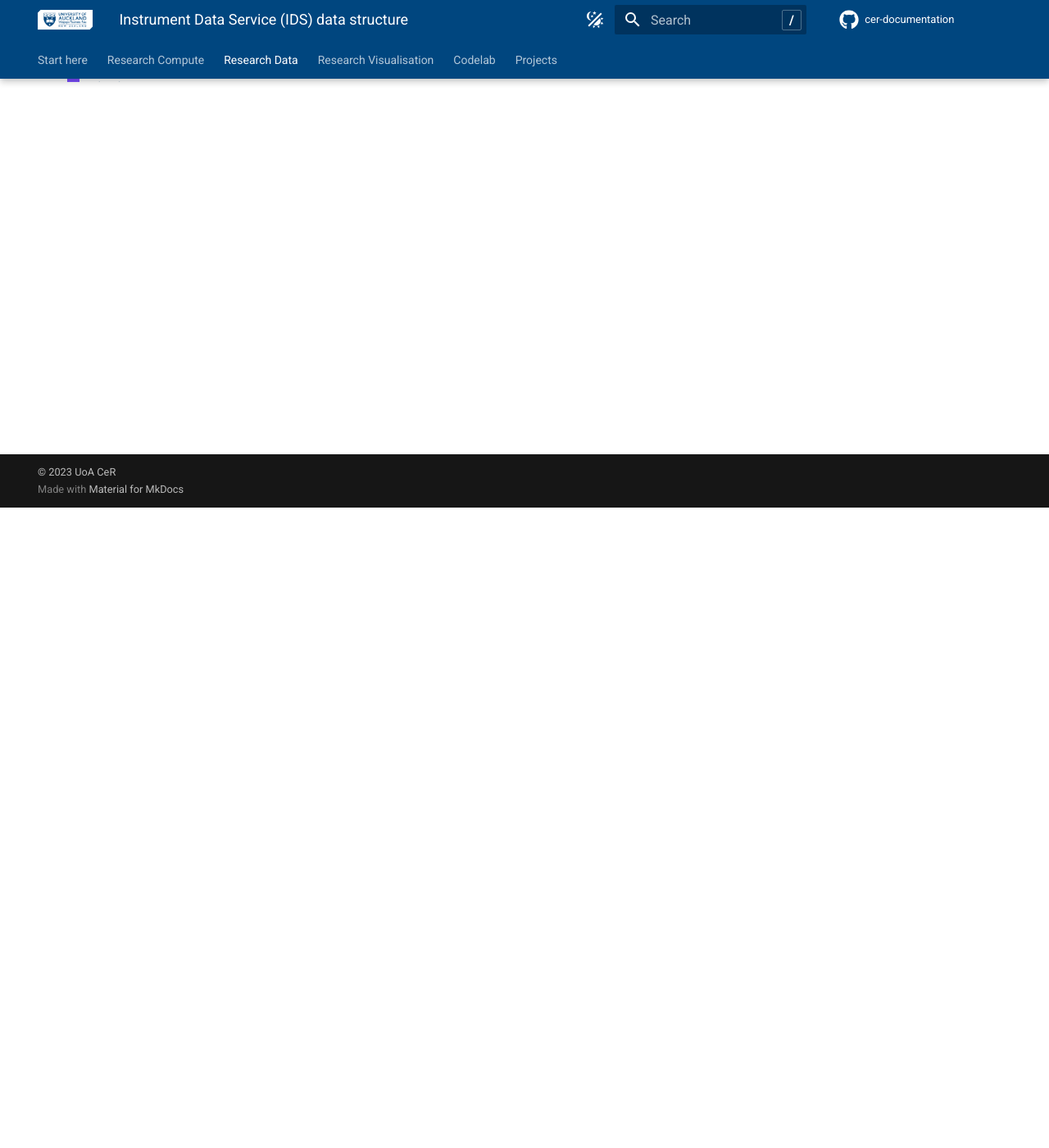
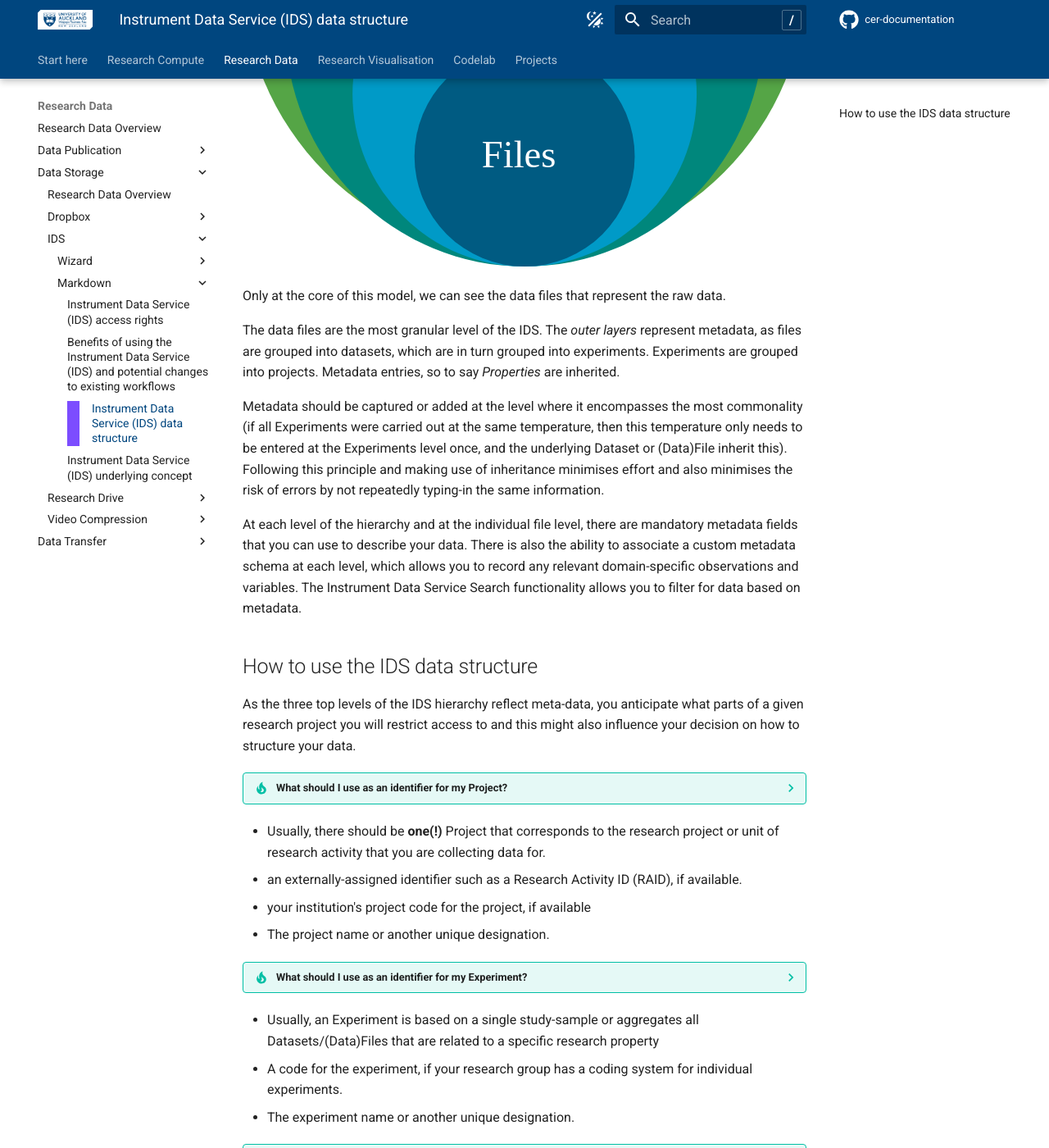
Before and after one commit to UoA-eResearch/cer-documentation, an MkDocs documentation site: the page built from docs/Research Data/Data Storage/IDS/markdown/structure.md, in a window 1280 px wide and 1400 px high, scrolled down 781 px. Shown: the whole window at 82% size. Built offline with MkDocs 1.6.1 and Material for MkDocs 9.7.7, drawn with Linux system fonts in a browser that asks for light colours; comment, search, counter and statistics services are not loaded; some of the changed text lies outside the part shown.

Commit message:
edit content by collating different sources into this

```diff
--- a/docs/Research Data/Data Storage/IDS/markdown/structure.md
+++ b/docs/Research Data/Data Storage/IDS/markdown/structure.md
@@ -7,12 +7,54 @@
 
 # Data Structure
 
-ONION MODEL
-show and tell why it is the way it is/the underlying idea
 
-## PEDD
 
+The IDS is based on a hierarchical structure that is used to organise data, especially meta-data, so data about the data (with more information to be found [here](https://research-hub.auckland.ac.nz/guide-to-managing-research-data/organising-and-describing-data/what-is-metadata-in-research-data-management))
+
+The four levels of the IDS are:
 - Project
 - Experiment
 - Dataset
-- Datafile
+- (Data)File
+
+The first letters of these form the acronym PEDD. The following diagram shows the hierarchy and examples per level:
+
+![Onion model](/cer-documentation/Research Data/Data Storage/IDS/assets/OnionModel.svg)
+
+Only at the core of this model, we can see the data files that represent the raw data.
+
+The data files are the most granular level of the IDS. The *outer layers* represent metadata, as files are grouped into datasets, which are in turn grouped into experiments. Experiments are grouped into projects. Metadata entries, so to say *Properties* are inherited.
+
+Metadata should be captured or added at the level where it encompasses the most commonality (if all Experiments were carried out at the same temperature, then this temperature only needs to be entered at the Experiments level once, and the underlying Dataset or (Data)File inherit this). Following this principle and making use of inheritance minimises effort and also minimises the risk of errors by not repeatedly typing-in the same information.
+
+<!-- following paragraph adapted from IDW Tutorial written by Noel -->
+At each level of the hierarchy and at the individual file level, there are mandatory metadata fields that you can use to describe your data. There is also the ability to associate a custom metadata schema at each level, which allows you to record any relevant domain-specific observations and variables. The Instrument Data Service Search functionality allows you to filter for data based on metadata.
+
+ <!-- following workflow description is adapted from IDW Tutorial written by Noel -->
+## How to use the IDS data structure
+
+As the three top levels of the IDS hierarchy reflect meta-data, you anticipate what parts of a given research project you will restrict access to and this might also influence your decision on how to structure your data.
+
+??? tip "What should I use as an identifier for my Project?"
+  - Usually, there should be **one(!)** Project that corresponds to the research project or unit of research activity that you are collecting data for.
+  - an externally-assigned identifier such as a Research Activity ID (RAID), if available.
+  - your institution's project code for the project, if available
+  - The project name or another unique designation.
+
+
+??? tip "What should I use as an identifier for my Experiment?"
+  - Usually, an Experiment is based on a single study-sample or aggregates all Datasets/(Data)Files that are related to a specific research property
+  - A code for the experiment, if your research group has a coding system for individual experiments.
+  - The experiment name or another unique designation.
+
+??? tip "What should I use as an identifier for my Dataset?"
+  - Usually, a Dataset is based on a single instrument or aggregates all (Data)Files that are related to a specific research property, for example, the run-conditions
+  - A code for the dataset, if your research group has a coding system for individual datasets.
+  - The dataset name or another unique designation
+  - The identifier must be unique across all Datasets. There may be cases where you want to use the dataset name as the identifier, and there are similarly named Datasets. For example, you may have two experiments that use the same microscopy instrument, and the acquired images are stored in a Dataset in each Experiment, both named "Microscopy". To keep the identifiers unique, you can prefix the two identifiers with the identifier of the Experiment the dataset falls under, to distinguish between them.
+
+??? tip "What should I use as an identifier for my Files?"
+  - Usually, these names are not to be altered directly, but are generated by the instrument or software that creates the data files.
+
+
+TODO: Decide if we want to put a copy of [this] here. (https://uoa-eresearch.github.io/cer-documentation/Research%20Data/Data%20Storage/IDS/Wizard/Tutorial/02-decide-structure/#sample-data-structure-plan)
```
Also changed, not shown: docs/Research Data/Data Storage/IDS/markdown/access-rights.md (+14 -2 lines), 1 other file.
